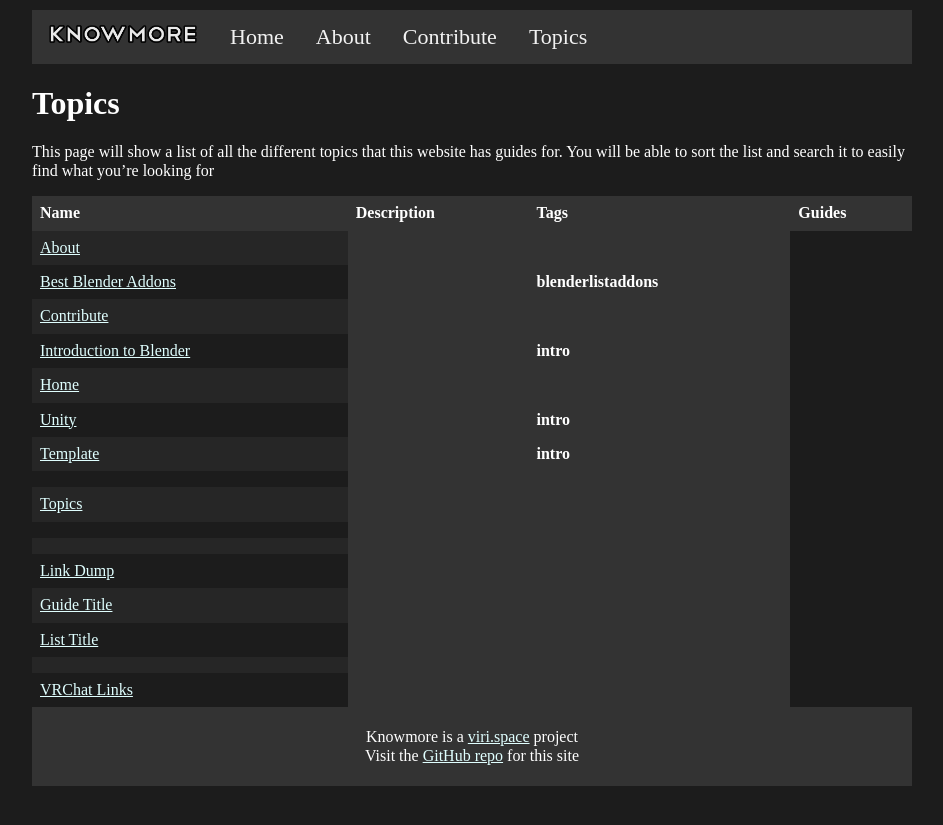
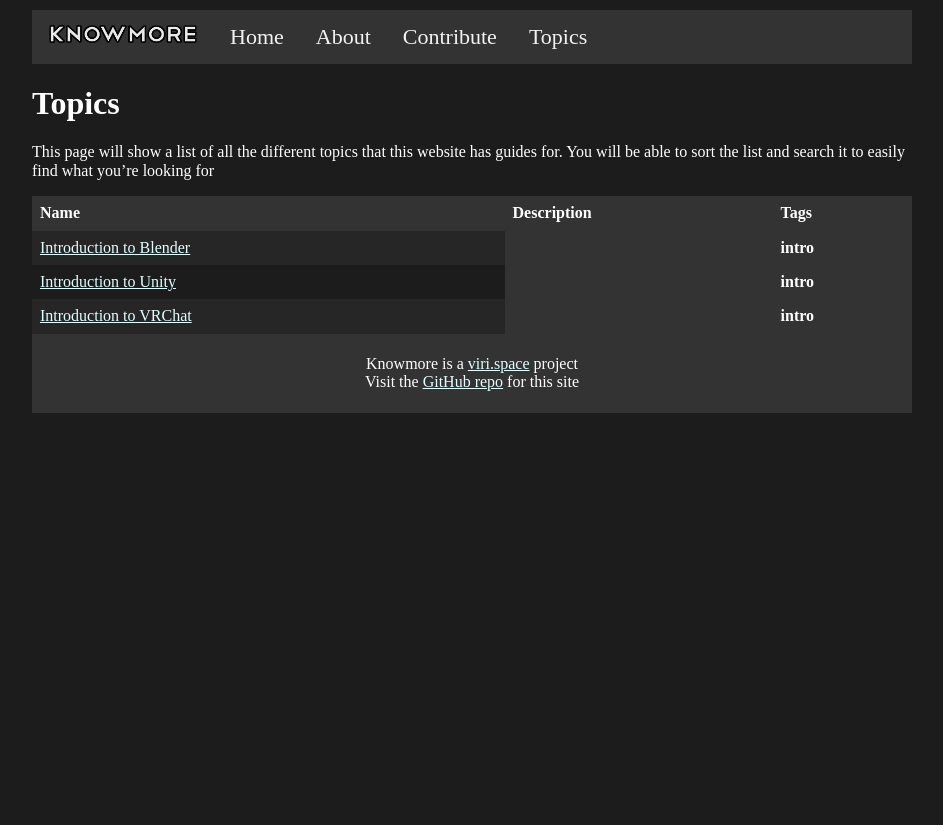
Before and after one commit to vuwnu/knowmore, a Jekyll site: the page built from topics/topics.md, in a window 1280 px wide. Shown: the top 825 px of the page, without its empty margins (168-1111 px from the left). Built offline with Jekyll 4.4.1, drawn with Linux system fonts in a browser that asks for light colours.

Commit message:
fixed tables to be sorted properly

```diff
--- a/_layouts/topics.html
+++ b/_layouts/topics.html
@@ -17,9 +17,9 @@
           <th>Name</th>
           <th>Description</th>
           <th>Tags</th>
-          <th>Guides</th>
         </tr>
-        {% for page in site.pages %}
+        {% assign sorted-pages = site.pages | where: "topic","intro" %}
+        {% for page in sorted-pages %}
         <tr>
           <td><a href="{{ page.url | relative_url }}">{{ page.title | escape }}</a></td>
           <th> {{ page.excerpt }} </th>
--- a/topics/blender/index.html
+++ b/topics/blender/index.html
@@ -1,7 +1,7 @@
 ---
 title: Introduction to Blender
 layout: intro
-topic: blender
+topic: intro
 tags: [intro]
 ---
 
```
Also changed, not shown: topics/unity/index.html (added, +8 -0 lines), topics/unity/intro.md (deleted, +0 -10 lines), topics/vrchat/index.html (added, +8 -0 lines), topics/vrchat/intro.md (deleted).
